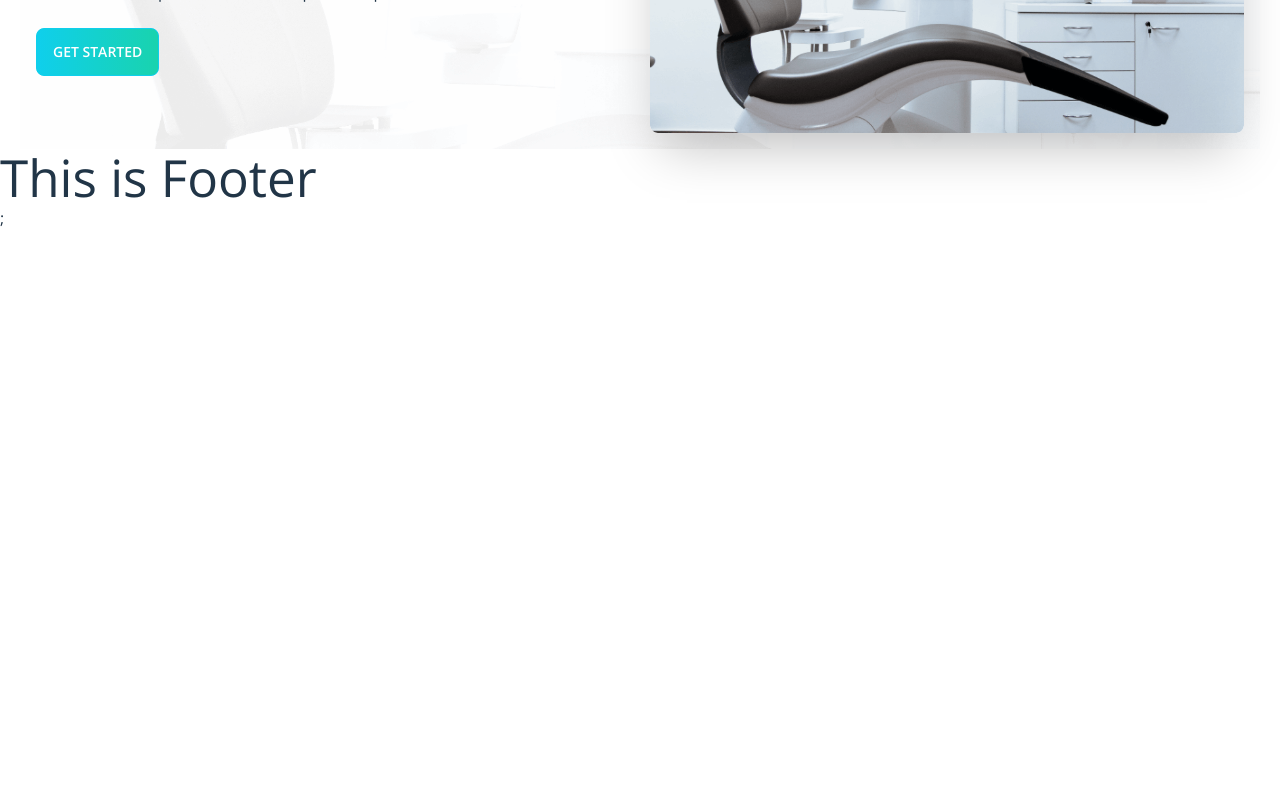
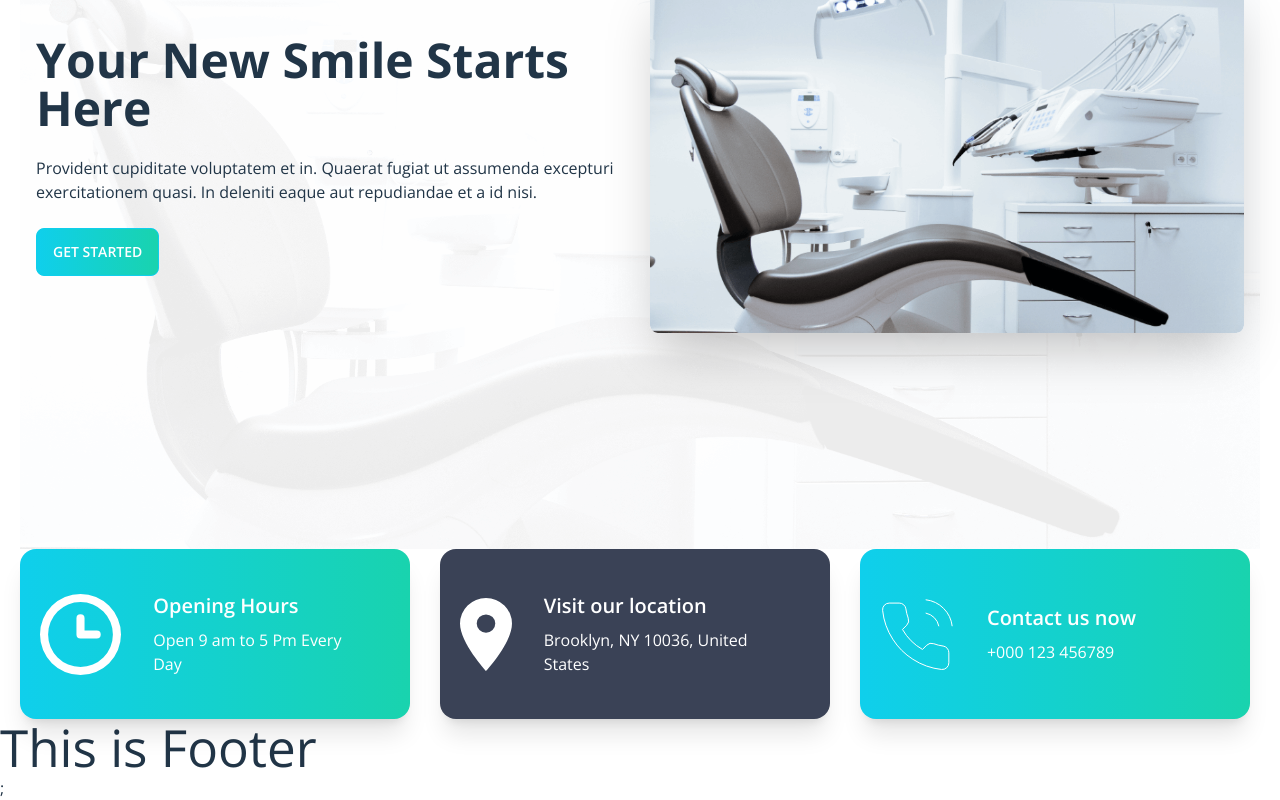
Before and after one commit to rezwanrahimr/Doctors-Portal-Client-Update, a React (Vite) app: page / in a window 1280 px wide. Shown: the part 302-1102 px from the top of the page. Before the commit the page ends 800 px from the top, so only its background shows below. Built offline with nearby package versions, Linux system fonts and the light colour scheme.

Commit message:
info card added

```diff
--- a/src/Pages/Home/Banner/Banner.css
+++ b/src/Pages/Home/Banner/Banner.css
@@ -3,5 +3,5 @@
   background-size: cover;
 }
 .hero-content {
-  padding: 200px 0;
+  margin: 200px 0;
 }
--- a/src/Pages/Home/Home/Home.jsx
+++ b/src/Pages/Home/Home/Home.jsx
@@ -1,9 +1,11 @@
 import Banner from "../Banner/Banner";
+import InfoCards from "../InfoCard/InfoCards";
 
 const Home = () => {
   return (
     <div className="mx-5">
       <Banner></Banner>
+      <InfoCards></InfoCards>
     </div>
   );
 };
--- /dev/null
+++ b/src/Pages/Home/InfoCard/InfoCard.jsx
@@ -0,0 +1,23 @@
+const InfoCard = ({ card }) => {
+  const { id, name, description, icon, color } = card;
+  return (
+    <div
+      className={`card card-side ${color} shadow-xl items-center p-5 ${
+        (id == 1) | (id == 3)
+          ? "bg-gradient-to-r from-primary to-secondary"
+          : " "
+      }`}
+      style={{ width: "390px", height: "170px" }}
+    >
+      <figure>
+        <img src={icon} alt="Movie" />
+      </figure>
+      <div className="card-body card-actions justify-end text-white">
+        <h2 className="card-title">{name}</h2>
+        <p>{description}</p>
+      </div>
+    </div>
+  );
+};
+
+export default InfoCard;
--- /dev/null
+++ b/src/Pages/Home/InfoCard/InfoCards.jsx
@@ -0,0 +1,39 @@
+import clock from "../../../assets/icons/clock.svg";
+import location from "../../../assets/icons/marker.svg";
+import phone from "../../../assets/icons/phone.svg";
+import InfoCard from "./InfoCard";
+
+const InfoCards = () => {
+  const cardData = [
+    {
+      id: 1,
+      name: "Opening Hours",
+      description: "Open 9 am to 5 Pm Every Day",
+      icon: clock,
+      color: "bg-primary",
+    },
+    {
+      id: 2,
+      name: "Visit our location",
+      description: "Brooklyn, NY 10036, United States",
+      icon: location,
+      color: "bg-accent",
+    },
+    {
+      id: 3,
+      name: "Contact us now",
+      description: "+000 123 456789",
+      icon: phone,
+      color: "bg-primary",
+    },
+  ];
+  return (
+    <div className="grid grid-cols-1 md:grid-cols-3 gap-5 md:gap-x-5 ">
+      {cardData.map((card) => (
+        <InfoCard key={card.id} card={card}></InfoCard>
+      ))}
+    </div>
+  );
+};
+
+export default InfoCards;
```
Also changed, not shown: .eslintrc.cjs.
